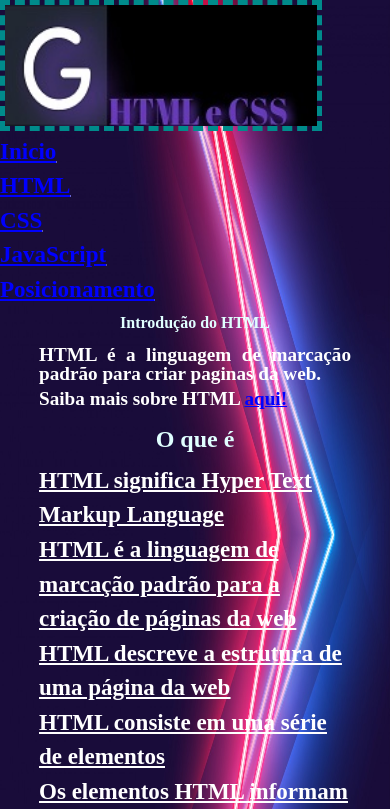
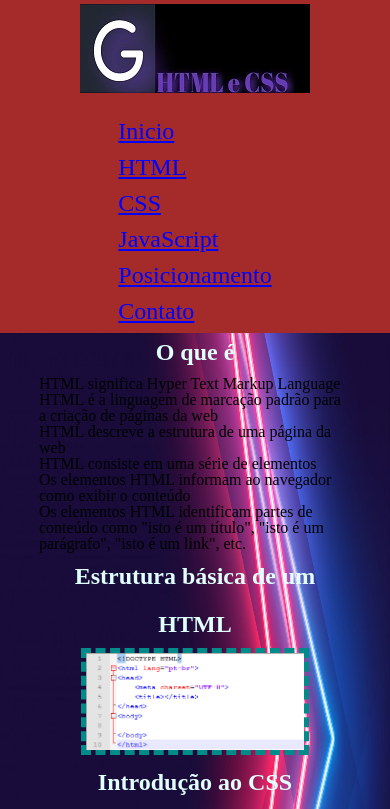
Before and after one commit to gabi-projetos/AulasIW, a plain HTML site: page index.html in a window 390 px wide. Shown: the top 809 px of the page. Drawn offline with Linux system fonts and the light colour scheme; a web font is replaced by a local one.

Commit message:
Add files via upload

```diff
--- a/css/style.css
+++ b/css/style.css
@@ -10,7 +10,7 @@
         margin-right: auto;
         margin-left: auto;
         position: relative;
-        margin-bottom: 10%;
+        margin-top: 30%;
     }
 
 
@@ -20,14 +20,52 @@
             background-repeat: round;
 
         }
-            background-color: rgba(165,42,42,0.7);
-            padding: 3%;
+
+/*tela menor que 599px */
+@media screen and (max-width: 599px){
+    .container{
+               margin-top:65%;
+    }
+    }
+    /*tela maior que 600px */
+@media screen and (max-width: 600px){
+    .container{
+        margin-top:48%;
+    }
+    }
+
+@media only screen and (max-width: 768px) {
+        .cotainer{
+        margin-top:20%;
+    }
+
+}
+    header, footer{
+            background-color: rgba(165,42,42);
+            padding: 1%;
             position: relative;
             display: flex;
             flex-direction: column;
             align-items: center;
             font-size: 1.5em;
             line-height: 1.5;
+        }
+        .fixo{
+
+            position: fixed;
+            top: 0;
+            right: 0;
+            left: 0;
+            z-index: 1030;
+        }
+
+        .ajustes{
+            line-height: 1;
+            text-align: center;
+        }
+
+        .ajustes li:hover{
+            background-color: #708090;
         }
 
         h1{
@@ -63,14 +101,14 @@
 	    }
 
 
-        ul, li, ol{
+      .listastexto{
 
              text-decoration: underline;
              color: #fff;
              font-weight: bolder;
-             font-size: 1.2em;
-             line-height: 1.5;
-
+             margin-top: 1%;
+             margin-bottom: 1%;
+             font-size: 1em;
 
         }
 
@@ -78,9 +116,9 @@
             text-align: center;
         }
 
-    .imgtexto{
+     .imglogo{
              border: 5px dashed #008B8B;
-             width: 80%;
+             width: 70%;
         }
 
  a:link {
--- a/index.html
+++ b/index.html
@@ -10,7 +10,7 @@
 
 </head>
 <body>
-    <header>
+    <header class="fixo">
         <h1><img class= "imgtexto"src="img/logotipo2.jpg"></h1>
         <nav>
             <ul>
@@ -18,7 +18,8 @@
                 <li><a href="#">HTML</a></li>
                 <li><a href="#css">CSS</a></li>
                 <li><a href="javascript.html">JavaScript</a></li>
-                <li><a href="#posicionamento">Posicionamento</a></li>
+                <li><a href="posicionamento.html">Posicionamento</a></li>
+                <li><a href="contato.html">Contato</a></li>
             </ul>
         </nav>
     </header>
@@ -38,7 +39,7 @@
                 </ul>
                 <h2 class="titulos">Estrutura básica de um HTML</h2>
                 <figure>
-                    <img class="imgtexto" src="img/inicio.png.png" alt="inicio">
+                    <img class="imglogo" src="img/inicio.png.png" alt="inicio">
                 </figure>
         </div>
         <div id="css">
```
Also changed, not shown: javascript.html (+2 -1 lines).
